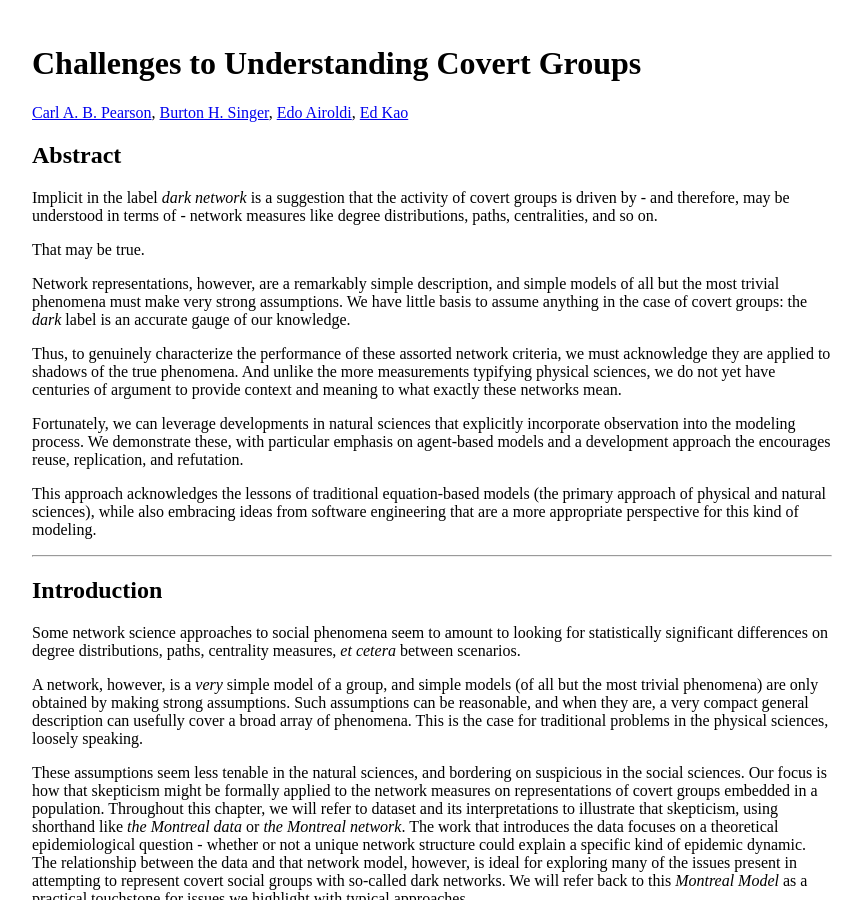
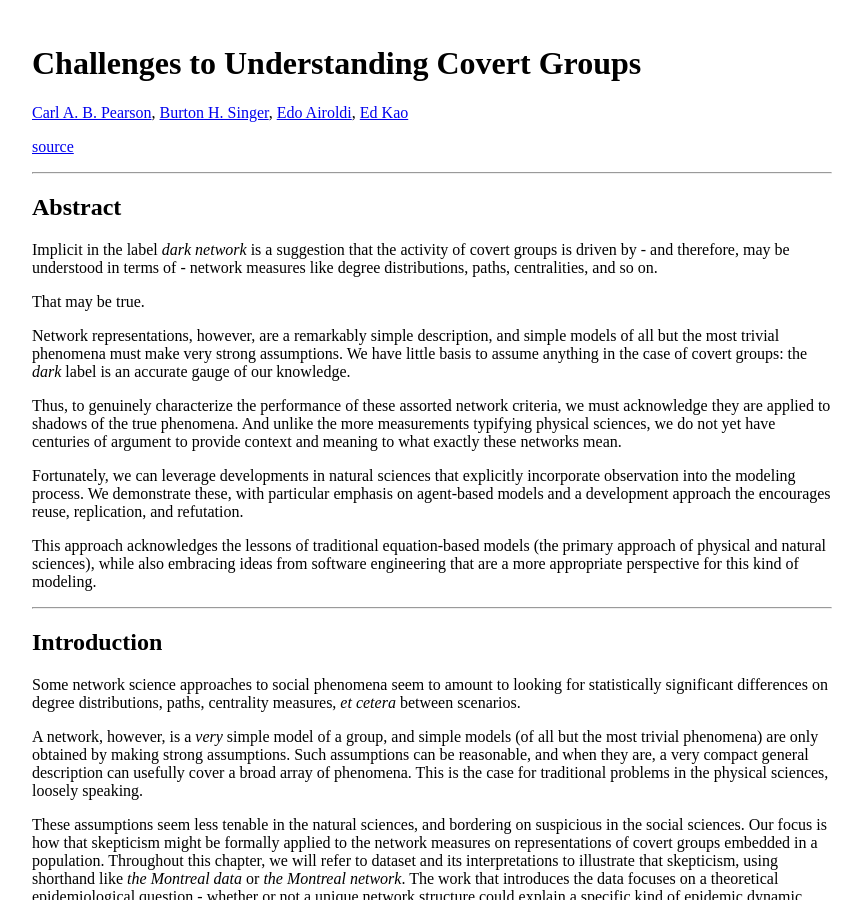
Before and after one commit to pearsonca/scala-commsim, a Jekyll site: the page built from index.md, in a window 1280 px wide and 900 px high. Shown: the whole window, without its empty margins (208-1071 px from the left). Built offline with Jekyll 4.4.1, drawn with Linux system fonts in a browser that asks for light colours; formulas are drawn with MathJax 3.

Commit message:
add source to page layout

```diff
--- a/_layouts/paper.html
+++ b/_layouts/paper.html
@@ -17,9 +17,15 @@
 <body>
 <div class="main">
   <h1>{{ page.title }}</h1>
+<p>
   {% for author in page.authors %}
   <a href="mailto:{{ author.email }}">{{ author.name }}</a>{% unless forloop.last %}, {% endunless %}
   {% endfor %}
+</p>
+<p>
+  <a href="https://github.com/pearsonca/scala-commsim/tree/gh-pages">source</a>
+</p>
+<hr>
 <script>
   console.log('make ToC here?  make it something that lives in the side bar?');
 </script>
```
